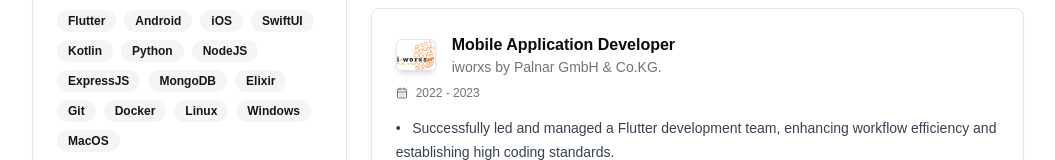
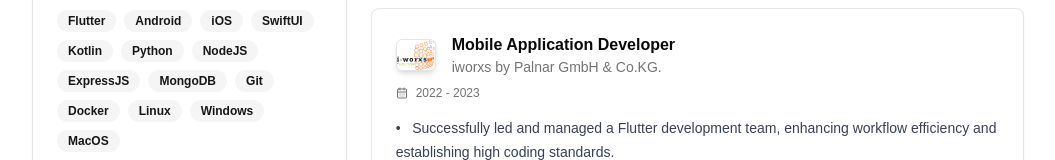
Before and after one commit to anoopeashok/anoopeashok.github.io, a Next.js app: page / in a window 1280 px wide. Shown: the part 726-886 px from the top of the page, without its empty margins (112-1167 px from the left). Built offline with nearby package versions, Linux system fonts and the light colour scheme.

Commit message:
skills update

```diff
--- a/src/components/Skills.tsx
+++ b/src/components/Skills.tsx
@@ -6,7 +6,7 @@ import {
 } from "@/components/ui/card";
 import { Badge } from "@/components/ui/badge";
 
-const skills = ["Flutter", "Android", "iOS","SwiftUI","Kotlin", "Python", "NodeJS", "ExpressJS", "MongoDB","Elixir", "Git", "Docker", "Linux", "Windows", "MacOS"]
+const skills = ["Flutter", "Android", "iOS","SwiftUI","Kotlin", "Python", "NodeJS", "ExpressJS", "MongoDB", "Git", "Docker", "Linux", "Windows", "MacOS"]
 
 export const Skills = () => {
     return (
```
